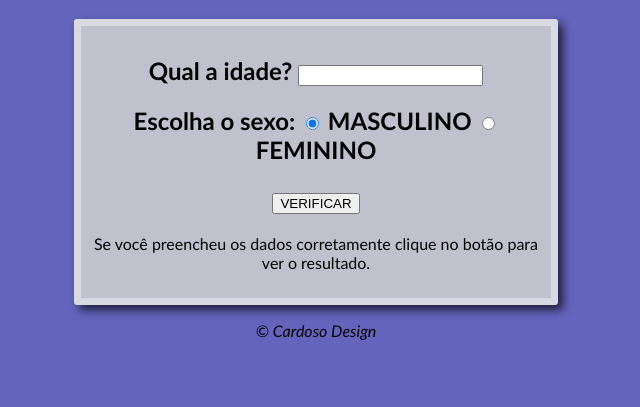
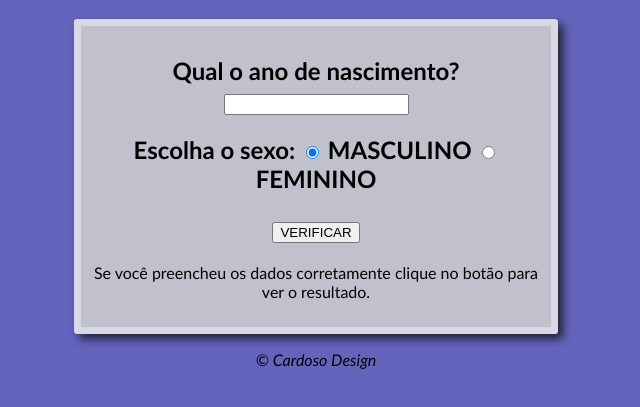
Before and after one commit to RafaelCardoso8/Ex2_CuroemVideo_JS, a plain HTML site: page index.html in a window 1280 px wide. Shown: the part 63-470 px from the top of the page, without its empty margins (324-964 px from the left). Drawn offline with Linux system fonts and the light colour scheme.

Commit message:
Update index.html

```diff
--- a/index.html
+++ b/index.html
@@ -13,7 +13,7 @@
 
     <section>
         <div>
-            <h2>Qual a idade?
+            <h2>Qual o ano de nascimento?
                 <input type="number" name="txtano" id="txtano">
             </h2>
             <h2>Escolha o sexo:
```
